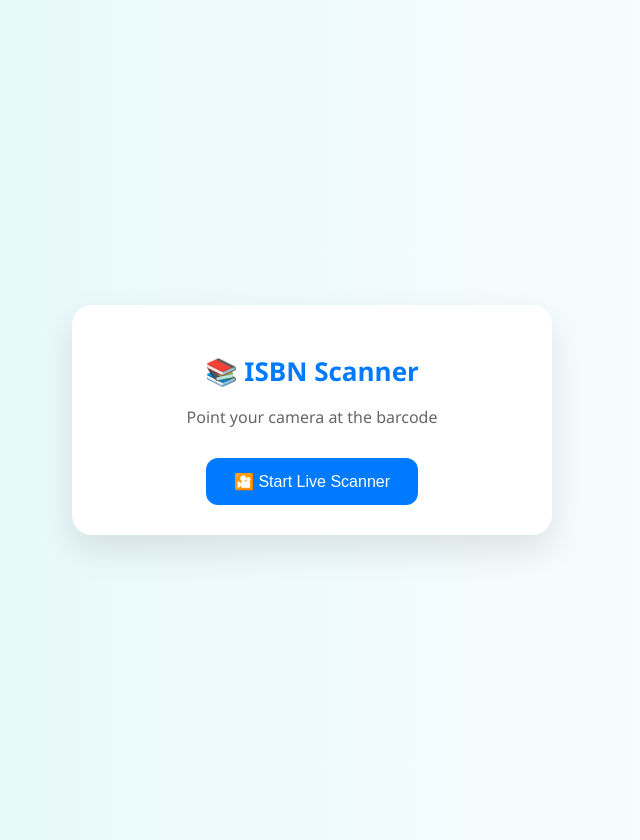
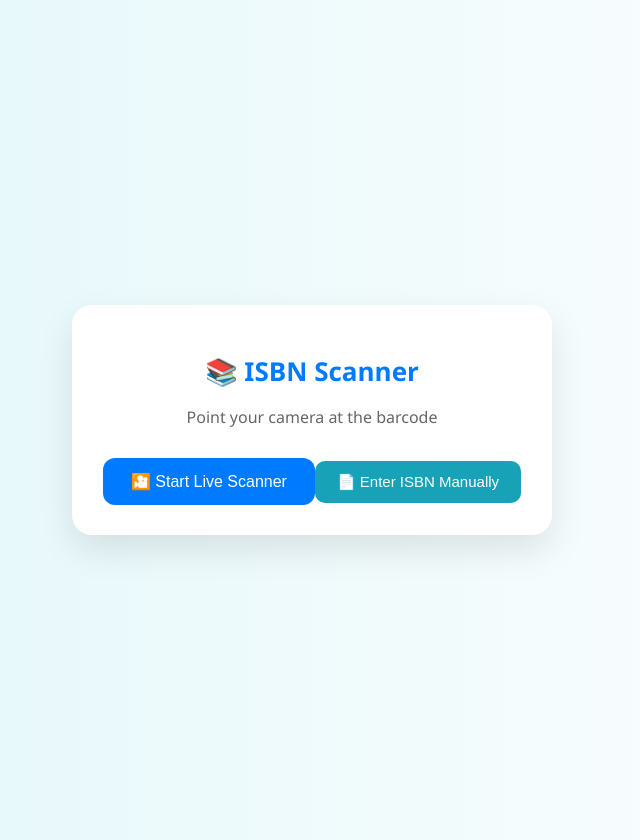
Before and after one commit to izhan-rahman/isbn-scanner, a React (Create React App) app: page / in a window 1280 px wide. Shown: the whole page, without its empty margins (328-968 px from the left). Built offline with nearby package versions, Linux system fonts and the light colour scheme.

Commit message:
Update App.js

```diff
--- a/src/App.js
+++ b/src/App.js
@@ -4,6 +4,7 @@ import BarcodeScanner from "./components/BarcodeScanner";
 export default function App() {
   const [view, setView] = useState("scan");
   const [isbn, setIsbn] = useState("");
+  const [manualIsbn, setManualIsbn] = useState("");
   const [titleFromBackend, setTitleFromBackend] = useState("");
   const [manualTitle, setManualTitle] = useState("");
   const [price, setPrice] = useState("");
@@ -22,7 +23,6 @@ export default function App() {
 
       const data = await response.json();
       setIsbn(isbnToUse);
-      setQuantity("1");  // Reset to 1 when a book is scanned
 
       if (data.title) {
         setTitleFromBackend(data.title);
@@ -62,13 +62,21 @@ export default function App() {
     }
   };
 
+  const handleManualIsbnFetch = () => {
+    const trimmed = manualIsbn.trim();
+    if (trimmed) {
+      fetchTitle(trimmed);
+    }
+  };
+
   const handleBack = () => {
     setView("scan");
     setIsbn("");
+    setManualIsbn("");
     setTitleFromBackend("");
     setManualTitle("");
     setPrice("");
-    setQuantity("1");  // Reset to 1
+    setQuantity("1");
     setShowManualTitle(false);
     setIsSaved(false);
     setSaveMessage("");
@@ -81,11 +89,29 @@ export default function App() {
           <>
             <h1 style={styles.header}>📚 ISBN Scanner</h1>
             <p style={styles.subText}>Point your camera at the barcode</p>
-            <button
-              style={styles.primaryButton}
-              onClick={() => setView("liveScanner")}
-            >
+            <button style={styles.primaryButton} onClick={() => setView("liveScanner")}>
               🎦 Start Live Scanner
+            </button>
+            <button style={styles.manualButton} onClick={() => setView("manualIsbn")}>
+              📄 Enter ISBN Manually
+            </button>
+          </>
+        )}
+
+        {view === "manualIsbn" && (
+          <>
+            <h3>Enter ISBN manually</h3>
+            <input
+              value={manualIsbn}
+              onChange={(e) => setManualIsbn(e.target.value)}
+              placeholder="Enter ISBN"
+              style={styles.input}
+            />
+            <button style={styles.primaryButton} onClick={handleManualIsbnFetch}>
+              🔍 Fetch Title
+            </button>
+            <button style={styles.secondaryButton} onClick={handleBack}>
+              🔙 Back
             </button>
           </>
         )}
@@ -201,6 +227,16 @@ const styles = {
     cursor: "pointer",
     marginTop: "10px",
   },
+  manualButton: {
+    background: "#17a2b8",
+    color: "#fff",
+    border: "none",
+    borderRadius: "10px",
+    padding: "12px 22px",
+    fontSize: "15px",
+    cursor: "pointer",
+    marginTop: "10px",
+  },
   saveButton: {
     background: "#28a745",
     color: "#fff",
```
